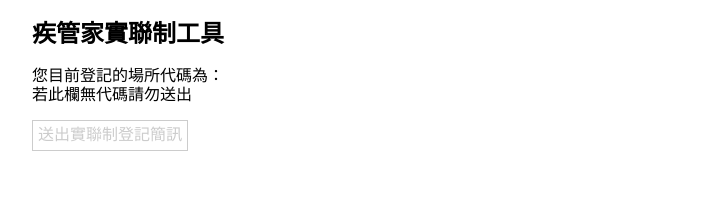
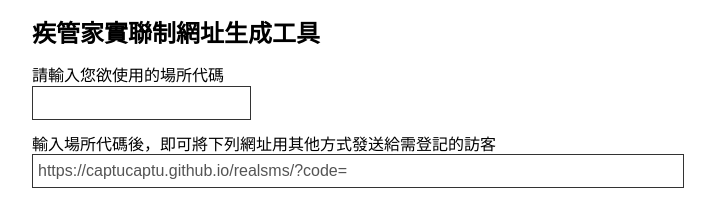
Before and after one commit to captucaptu/realsms, a plain HTML site: page index.html in a window 1280 px wide. Shown: the whole page, without its empty margins (32-747 px from the left). Drawn offline with Linux system fonts and the light colour scheme.

Commit message:
新增網址生成功能

```diff
--- a/index.html
+++ b/index.html
@@ -8,10 +8,19 @@
     <script src="js/jquery-3.5.1.min.js"></script>
   </head>
   <body>
-    <div class="wrap">
+    <div class="wrap withcode">
       <h2>疾管家實聯制工具</h2>
       <p>
-        您目前登記的場所代碼為：<span class="no"></span><br>若此欄無代碼請勿送出</p><a class="btn disabled" href="sms:1922">送出實聯制登記簡訊</a>
+        您目前登記的場所代碼為：<span class="no"></span><br>若此欄無代碼或代碼錯誤請勿送出</p><a class="btn disabled" href="sms:1922">送出實聯制登記簡訊</a>
+    </div>
+    <div class="wrap nocode" style="display: nonde;">
+      <h2>疾管家實聯制網址生成工具</h2>
+      <p>請輸入您欲使用的場所代碼<br>
+        <input id="scode" type="text">
+      </p>
+      <p>輸入場所代碼後，即可將下列網址用其他方式發送給需登記的訪客<br>
+        <input id="result" type="text" disabled>
+      </p>
     </div>
     <script>
       function getMobileOperatingSystem() {
@@ -25,13 +34,25 @@
       }
       $(document).ready(function(){
         var code = getParameterByName('code');
+
+
+
         if(typeof code != 'undefined' && code != '' && String(code).length>0 && code != null){
+          $('.withcode').show();
+          $('.nocode').hide();
           $('span').text(code);
           var url = 'sms:1922?body=' + String(code);
           if(getMobileOperatingSystem() == 'iOS'){
             url = 'sms:1922&body=' + String(code);
           }
           $('a').removeClass('disabled').attr('href', url);
+        }else{
+          $('input#result').val('https://captucaptu.github.io/realsms/?code=');
+          $('.withcode').hide();
+          $('.nocode').show();
+          $('input#scode').on('change input', function(){
+            $('input#result').val('https://captucaptu.github.io/realsms/?code='+$(this).val());
+          });
         }
       });
       function getParameterByName(name, url = window.location.href) {
--- a/less/style.less
+++ b/less/style.less
@@ -85,7 +85,14 @@ input[type="button"] {
 	margin: auto;
 }
 
-
+input{
+	height: 2em;
+	border: 1px solid #333;
+	padding: 0 5px;
+}
+#result{
+	width: 40em;
+}
 .btn{
 	display: inline-block;
 	width: auto;
```
Also changed, not shown: css/style.css, 1 other file.
